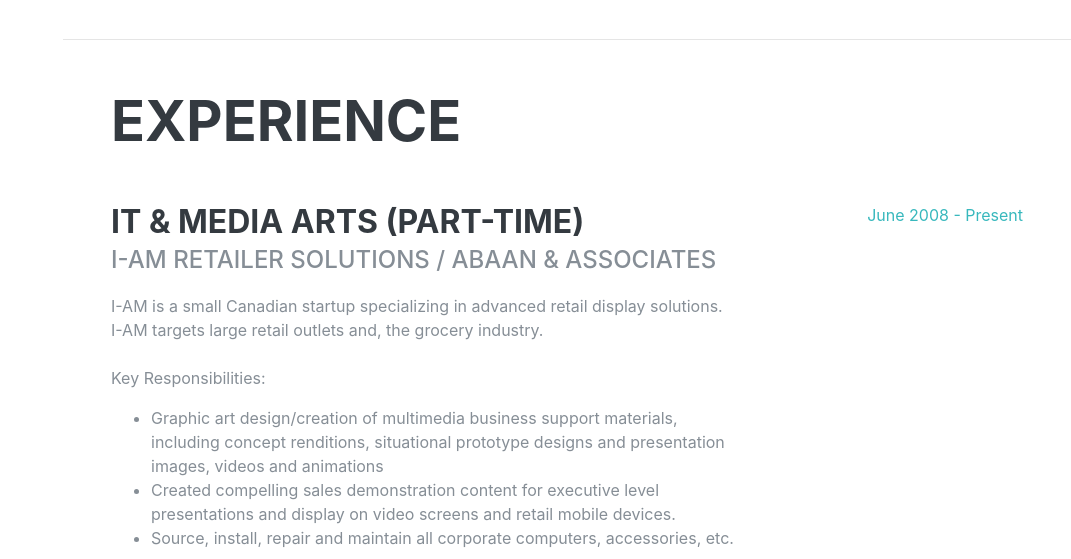
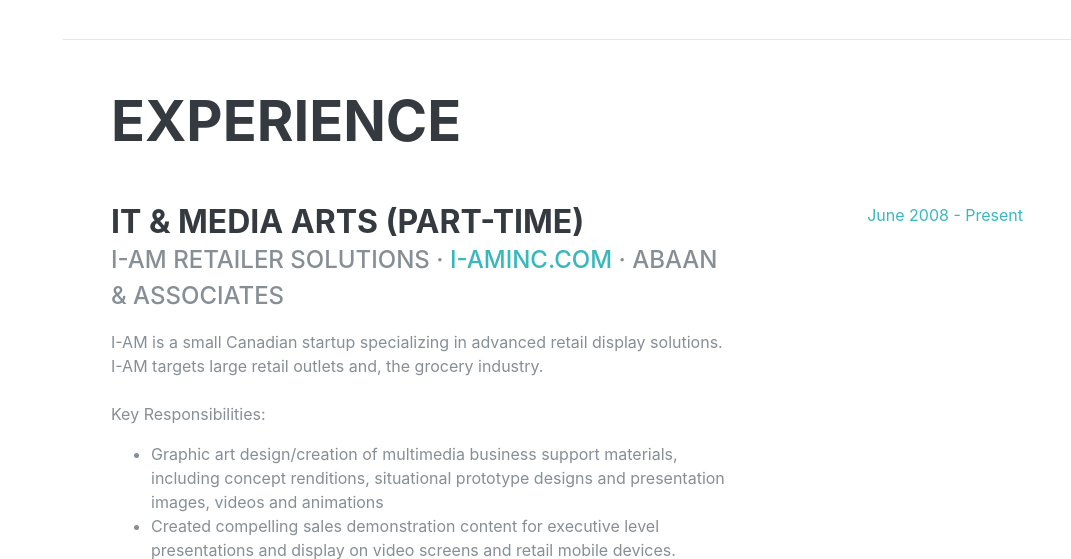
Before and after one commit to sheldonmaschmeyer/website-sheldon, a PHP site: page / in a window 1280 px wide. Shown: the part 2042-2601 px from the top of the page, without its empty margins (209-1280 px from the left). Run offline with PHP 8.4, Linux system fonts and the light colour scheme; some web fonts are replaced.

Commit message:
i-aminc ref

```diff
--- a/index.php
+++ b/index.php
@@ -150,7 +150,7 @@
         <div class="resume-item d-flex flex-column flex-md-row justify-content-between mb-5">
           <div class="resume-content">
             <h3 class="mb-0">IT &amp; Media Arts (Part-Time)</h3>
-            <div class="subheading mb-3">I-AM Retailer Solutions / Abaan &amp; Associates</div>
+            <div class="subheading mb-3">I-AM Retailer Solutions · <a href="https://i-aminc.com">i-aminc.com</a> · Abaan &amp; Associates</div>
             <p>I-AM is a small Canadian startup specializing in advanced retail display solutions. I-AM targets large retail outlets and, the grocery industry.<br>
               <br>Key Responsibilities: <br>
               </p><ul>
```
